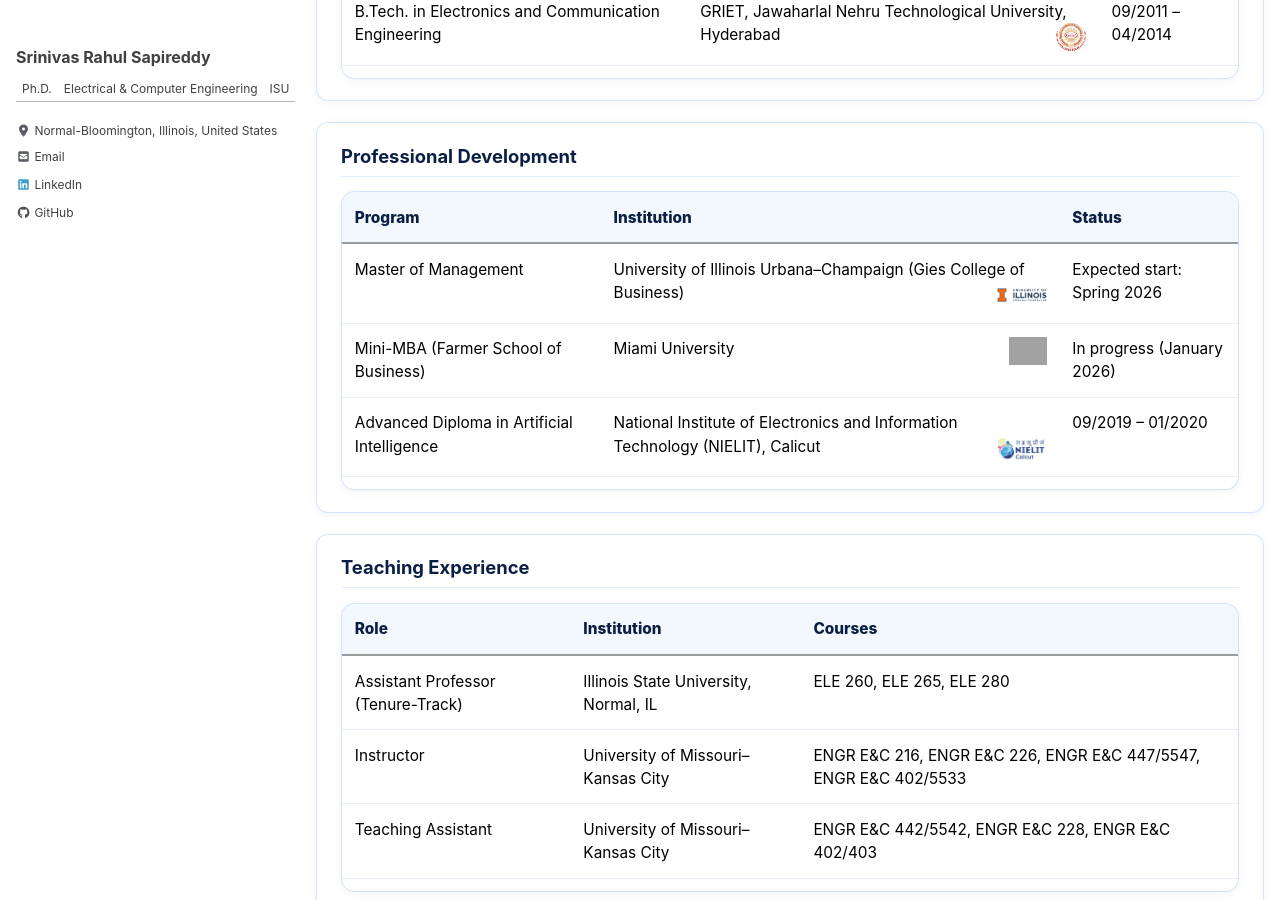
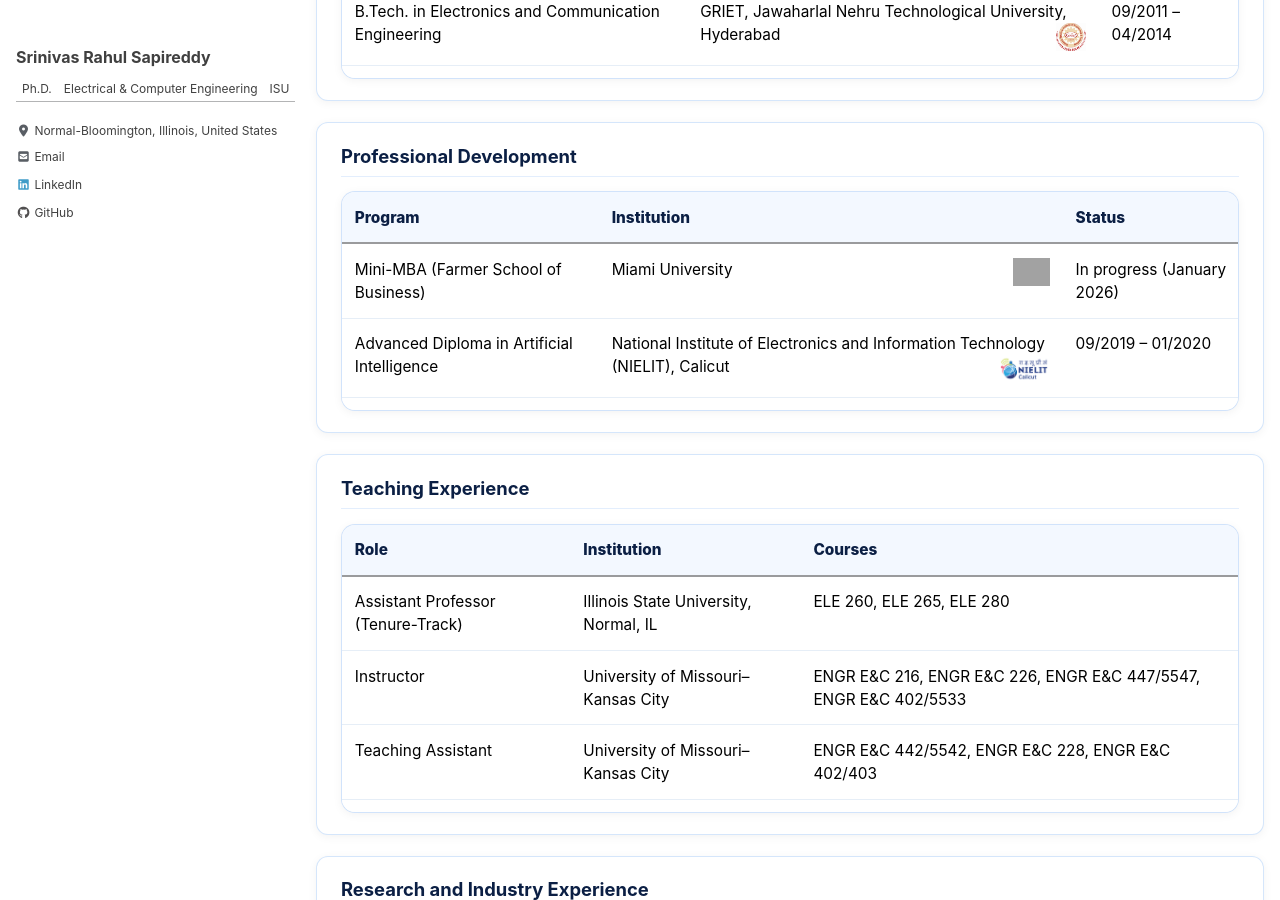
Before and after one commit to srsapireddy/srsapireddy.github.io, a Jekyll site: the page built from _pages/resume.md, in a window 1280 px wide and 900 px high, scrolled down 717 px. Built offline with Jekyll 4.4.1, drawn with Linux system fonts in a browser that asks for light colours; cached includes are drawn as plain includes; nearby versions of some CDN libraries; grey boxes are pictures that could not be loaded.

Commit message:
Update resume.md

```diff
--- a/_pages/resume.md
+++ b/_pages/resume.md
@@ -220,11 +220,6 @@ table.resume-table {
       </thead>
       <tbody>
         <tr>
-          <td>Master of Management</td>
-          <td>University of Illinois Urbana–Champaign (Gies College of Business) <img src="/images/UIUC.jpg" alt="UIUC Logo" class="logo"></td>
-          <td>Expected start: Spring 2026</td>
-        </tr>
-        <tr>
           <td>Mini-MBA (Farmer School of Business)</td>
           <td>Miami University <img src="/images/miami.png" alt="Miami University Logo" class="logo"></td>
           <td>In progress (January 2026)</td>
```
